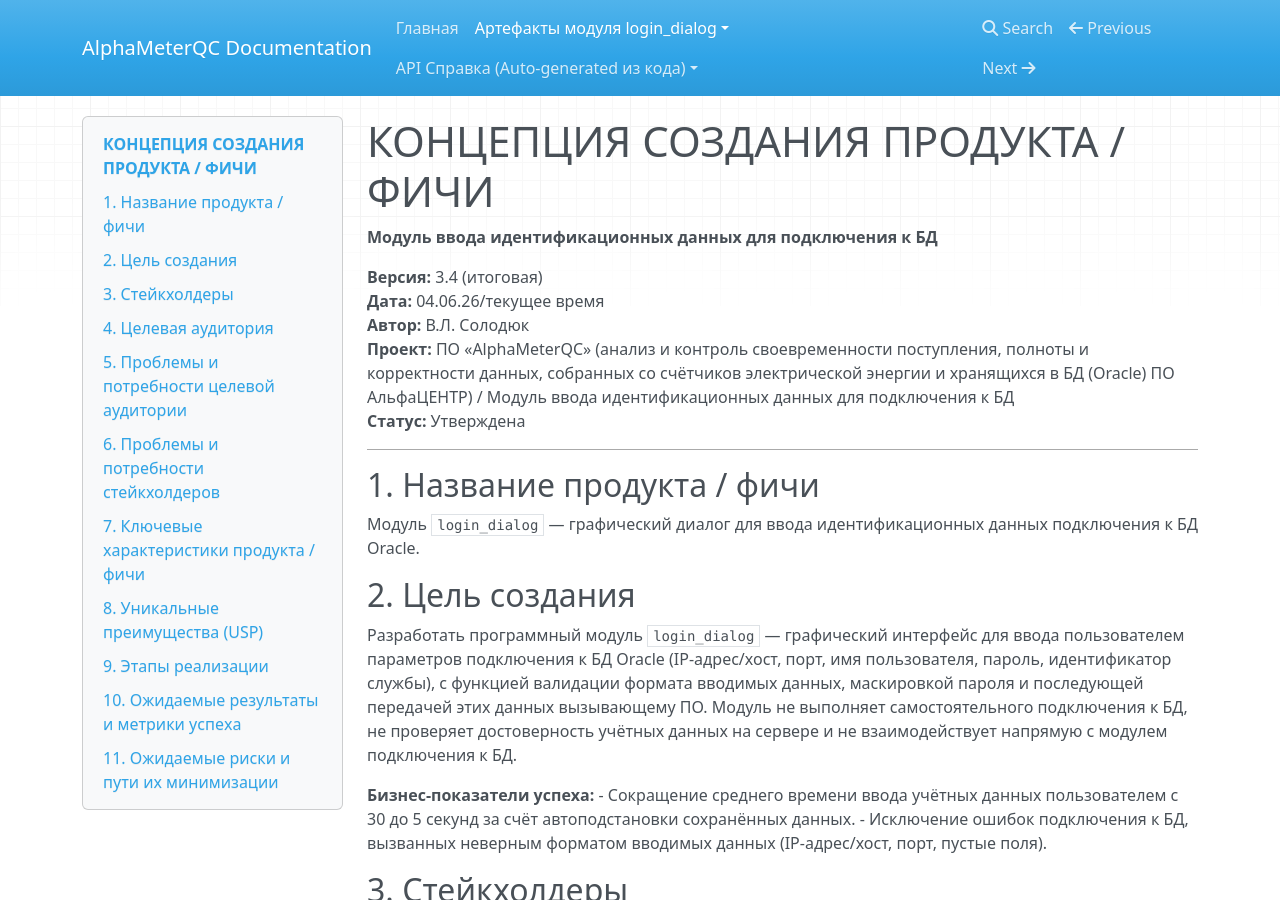
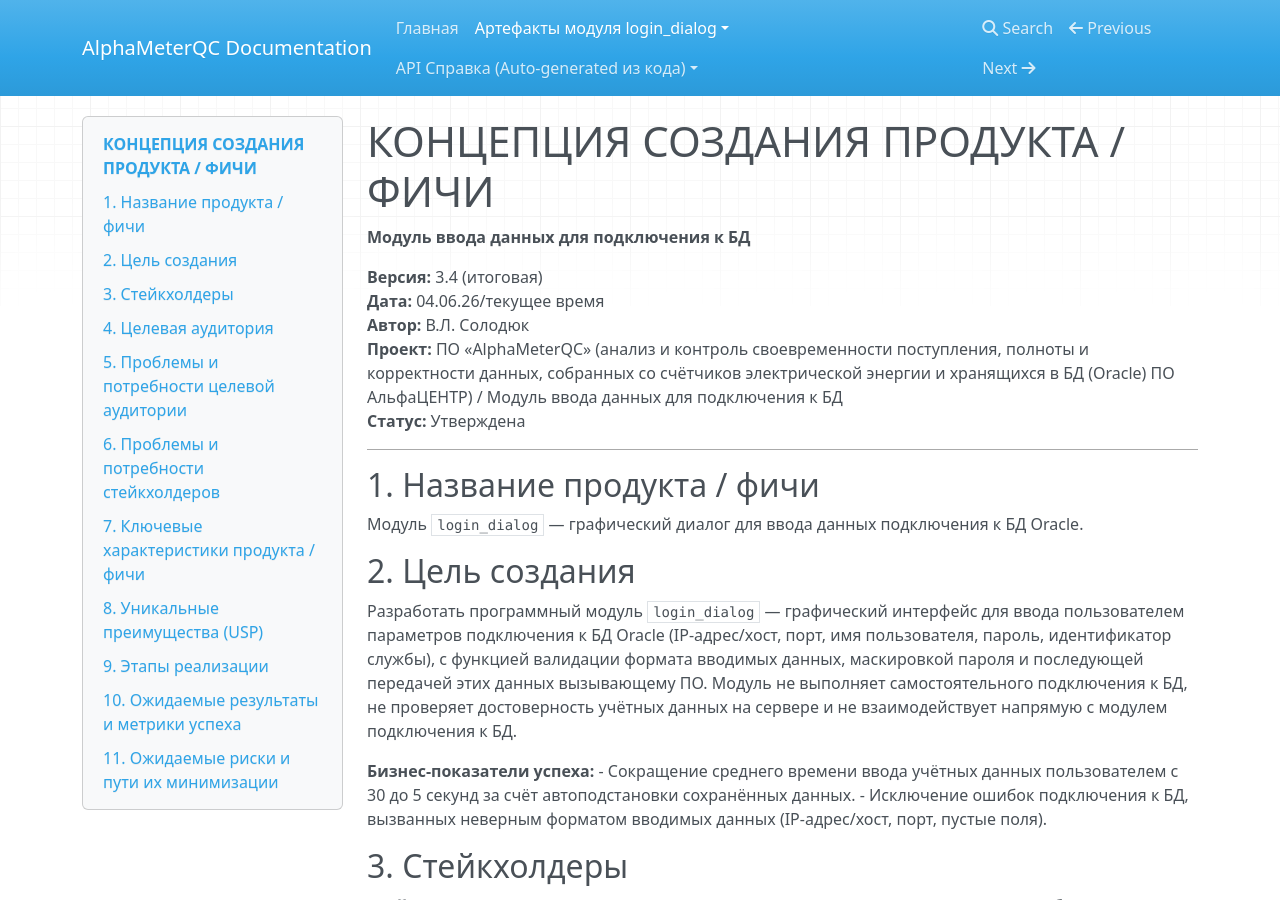
Before and after one commit to VadimSolodyuk/AlphaMeterQC, an MkDocs documentation site: the page built from docs/specs/login_dialog/01_concept.md, in a window 1280 px wide and 900 px high. Built offline with MkDocs 1.6.1, drawn with Linux system fonts in a browser that asks for light colours; nearby versions of some CDN libraries; some of the changed text lies outside the part shown.

Commit message:
modified:   docs/specs/login_dialog/01_concept.md

```diff
--- a/docs/specs/login_dialog/01_concept.md
+++ b/docs/specs/login_dialog/01_concept.md
@@ -1,16 +1,16 @@
 # КОНЦЕПЦИЯ СОЗДАНИЯ ПРОДУКТА / ФИЧИ
-**Модуль ввода идентификационных данных для подключения к БД**
+**Модуль ввода данных для подключения к БД**
 
 **Версия:** 3.4 (итоговая)
 **Дата:** 04.06.26/текущее время
 **Автор:** В.Л. Солодюк
-**Проект:** ПО «AlphaMeterQC» (анализ и контроль своевременности поступления, полноты и корректности данных, собранных со счётчиков электрической энергии и хранящихся в БД (Oracle) ПО АльфаЦЕНТР) / Модуль ввода идентификационных данных для подключения к БД
+**Проект:** ПО «AlphaMeterQC» (анализ и контроль своевременности поступления, полноты и корректности данных, собранных со счётчиков электрической энергии и хранящихся в БД (Oracle) ПО АльфаЦЕНТР) / Модуль ввода данных для подключения к БД
 **Статус:** Утверждена
 
 ---
 
 ## 1. Название продукта / фичи
-Модуль `login_dialog` — графический диалог для ввода идентификационных данных подключения к БД Oracle.
+Модуль `login_dialog` — графический диалог для ввода данных подключения к БД Oracle.
 
 ## 2. Цель создания
 Разработать программный модуль `login_dialog` — графический интерфейс для ввода пользователем параметров подключения к БД Oracle (IP-адрес/хост, порт, имя пользователя, пароль, идентификатор службы), с функцией валидации формата вводимых данных, маскировкой пароля и последующей передачей этих данных вызывающему ПО. Модуль не выполняет самостоятельного подключения к БД, не проверяет достоверность учётных данных на сервере и не взаимодействует напрямую с модулем подключения к БД.
@@ -98,7 +98,7 @@
 - Безопасность: Пароль не передаётся в логи, консоль, файлы или иные внешние источники.
 
 ## 8. Уникальные преимущества (USP)
-- **Целенаправленность:** Модуль решает ровно одну задачу — сбор и передачу идентификационных данных для подключения к Oracle — без избыточного функционала.
+- **Целенаправленность:** Модуль решает ровно одну задачу — сбор и передачу данных для подключения к Oracle — без избыточного функционала.
 - **Простота интеграции:** Чёткий интерфейс взаимодействия и поддержка двух режимов (библиотека/subprocess) позволяют легко встроить модуль в любое настольное ПО без конфликтов GUI.
 - **Современный UI:** Использование CustomTkinter обеспечивает современный внешний вид при сохранении легковесности.
 - **Безопасность по умолчанию:** Пароль не сохраняется на диске, поле ввода маскируется, пароль не передаётся в логи.
```
